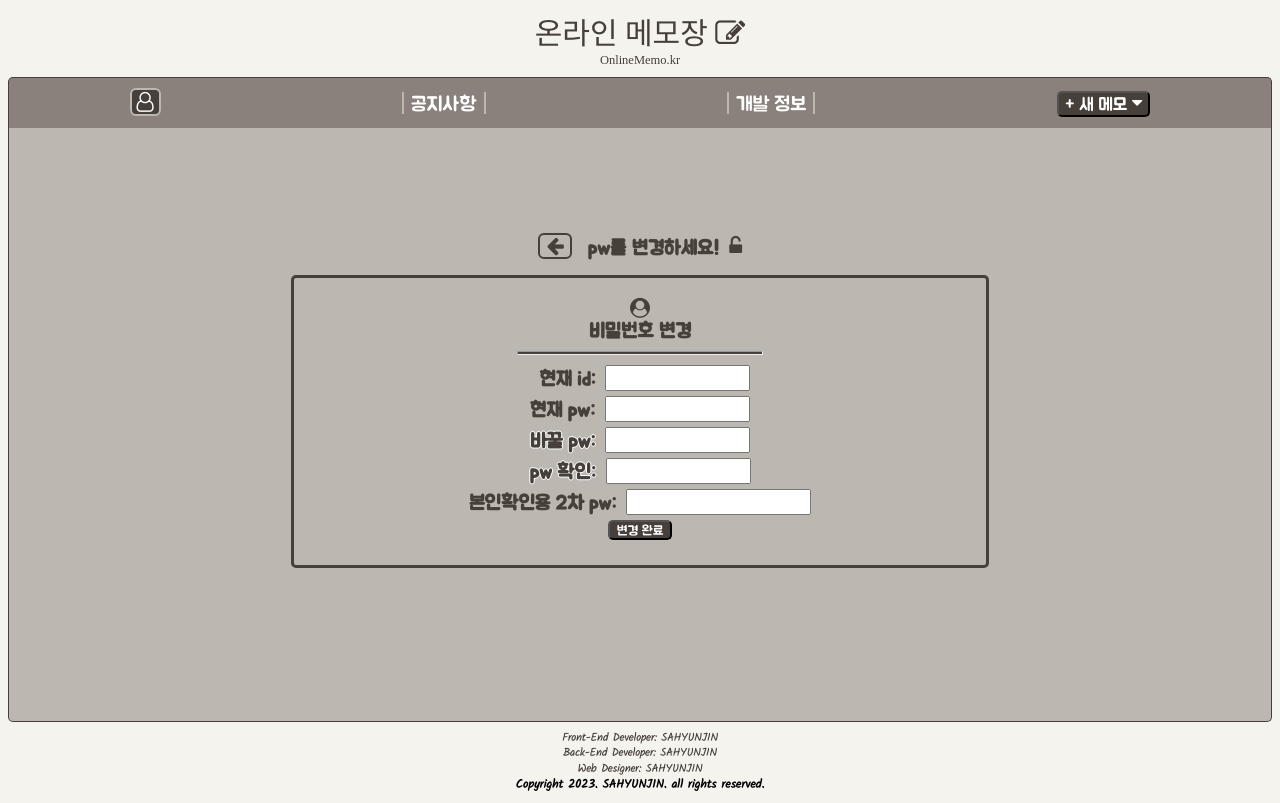
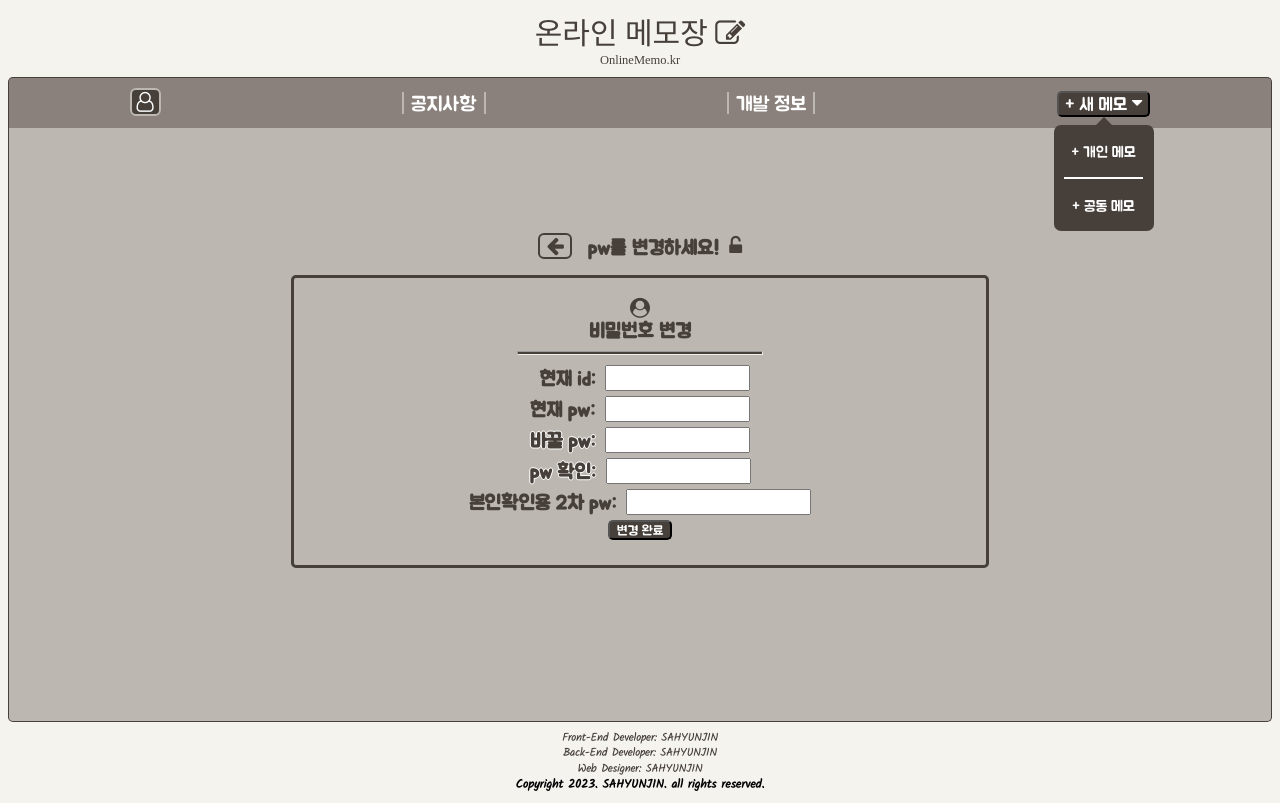
Before and after one commit to tkguswls1106/onlineMemo-react-project, a React (Create React App) app: page /pw in a window 1280 px wide. Both pictures are taken after a click on the button "+ 새 메모". Built offline with nearby package versions, Linux system fonts and the light colour scheme; a web font is replaced by a local one.

Commit message:
드롭다운 커스텀훅과 컴포넌트 작성후, 네비바에 적용성공 완료.

```diff
--- a/src/components/Navigation/YesLoginNav.jsx
+++ b/src/components/Navigation/YesLoginNav.jsx
@@ -2,6 +2,7 @@ import React from "react";
 import styled from "styled-components";
 import '../../App.css';
 import NavWrapper from "../Styled/NavWrapper";
+import Dropdown from "../UI/Dropdown";
 
 const Wrapper = styled(NavWrapper)`
     ul {
@@ -52,13 +53,45 @@ const Wrapper = styled(NavWrapper)`
 
 function YesLoginNav(props) {
 
+    const dropItemsUser = [
+        {
+            name: "회원정보",
+            link: "#",
+        },
+        {
+            name: "친구 목록",
+            link: "#",
+        },
+        {
+            name: "로그아웃",
+            link: "#",
+        },
+    ]
+
+    const dropItemsPlus = [
+        {
+            name: "+ 개인 메모",
+            link: "#",
+        },
+        {
+            name: "+ 공동 메모",
+            link: "#",
+        },
+    ]
+
     return (
         <Wrapper>
             <ul>
-                <li><i class="fa fa-user-o" aria-hidden="true"></i></li>
+                <Dropdown
+                    dropMain={<i class="fa fa-user-o" aria-hidden="true"></i>}
+                    dropItems={dropItemsUser}
+                />
                 <li><a href="#">공지사항</a></li>
                 <li><a href="#">개발 정보</a></li>
-                <li><span><button>+ 새 메모&nbsp;<i class="fa fa-caret-down" aria-hidden="true"></i></button></span></li>
+                <Dropdown
+                    dropMain={<span><button>+ 새 메모&nbsp;<i class="fa fa-caret-down" aria-hidden="true"></i></button></span>}
+                    dropItems={dropItemsPlus}
+                />
             </ul>
         </Wrapper>
     );
--- /dev/null
+++ b/src/components/UI/Dropdown.jsx
@@ -0,0 +1,95 @@
+import React, { useState, useEffect, useRef } from "react";
+import { Link } from "react-router-dom";
+import styled from "styled-components";
+import '../../App.css';
+import useDetectDropdown from "../../hooks/useDetectDropdown";
+
+const DropdownContainer = styled.div`
+    position: relative;
+`;
+
+const DropMenu = styled.div`
+    background: #463f3a;
+    position: absolute;
+    top: 67px;
+    left: 50%;
+    width: 100px;
+    text-align: left;
+    border-radius: 7px;
+    transform: translate(-50%, -20px);
+    z-index: 999;  // 페이지위에 겹친 요소들중 가장 위에있는 정도. 숫자가 클수록 위에 있다.
+
+    &:after {  // 세모화살표만들기
+        content: "";
+        height: 0;
+        width: 0;
+        position: absolute;
+        top: -2px;
+        left: 50%;
+        transform: translate(-50%, -50%);
+        border: 12px solid transparent;
+        border-top-width: 0;
+        border-bottom-color: #463f3a;
+    }
+
+    #dropUl {
+        list-style-type: none;
+        padding: 0;
+        margin: 0;
+        display: flex;
+        flex-direction: column;
+        justify-content: space-between;
+        align-items: center;
+    }
+
+    #dropLi {
+        border: solid white 2px;
+        border-top: #463f3a;
+        border-left: #463f3a;
+        border-right: #463f3a;
+
+        :last-child {
+            border-bottom: #463f3a;
+        }
+
+        & > a {
+            font-size: 1.5rem;
+            border: #463f3a;
+        }
+    }
+`;
+
+function Dropdown(props) {
+    const [ddIsOpen, ddRef, ddHandler] = useDetectDropdown(false);  // props를 받아오는게 아닌 훅 종류를 사용하였으므로, {}가 아닌, []로 받아야한다.
+    // useDetectDropdown(initialValue)의 initialValue를 false로 넣어주었다. 그러므로, IsOpen이 false가 되어 ddIsOpen도 false가 된다.
+    // 참고로 dd는 dropdown을 줄여서 적어본것이다.
+
+    const { dropMain, dropItems } = props;
+
+    return (
+        <DropdownContainer>
+            <li onClick={ddHandler} ref={ddRef}>
+                {dropMain}
+            </li>
+            { ddIsOpen &&
+                <DropMenu>
+                    <ul id="dropUl">
+                        {dropItems.map((drop) =>
+                        {
+                            return (
+                                <li id="dropLi">
+                                    <Link to={drop.link} style={{ textDecoration: "none" }}>
+                                        {drop.name}
+                                    </Link>
+                                </li>
+                            );
+                        }
+                        )}
+                    </ul>
+                </DropMenu>
+            }
+        </DropdownContainer>
+    );
+}
+
+export default Dropdown;
--- /dev/null
+++ b/src/hooks/useDetectDropdown.jsx
@@ -0,0 +1,41 @@
+import React, { useState, useEffect, useRef } from "react";
+import styled from "styled-components";
+// import '../../App.css';
+
+function useDetectDropdown(initialValue) {  // 드롭다운 부분 클릭 감지하는 커스텀 훅
+    // 조건 1: 드롭다운 메뉴 열려있는데 드롭다운 클릭시 -> 드롭다운 닫기 (toggleHandler 이용)
+    // 조건 2: 드롭다운 메뉴 닫혀있는데 드롭다운 클릭시 -> 드롭다운 열기 (toggleHandler 이용)
+    // 조건 3: 드롭다운 메뉴 이외의 공간 클릭시 -> 드롭다운 닫기 (useEffect 부분 이용)
+
+    const [isOpen, setIsOpen] = useState(initialValue);  // isOpen은 드롭다운메뉴가 열려있는가라는 의미로 작성한 이름이다.
+    const dropdownRef = useRef(null);  // 나중에 외부컴포넌트에서 태그안에 props속성값으로 드롭다운 메뉴를 지정하여 dropdownRef의 초기값을 넣어줌으로써, 드롭다운 메뉴를 참조하게 한다.
+
+    const toggleHandler = () => {  // 드롭다운 메뉴 열린 상태: 닫기로 변경, 드롭다운 메뉴 닫힌 상태: 열기로 변경.
+        setIsOpen(!isOpen);
+    }
+
+    useEffect(() => {
+        const onClick = (event) => {
+            if (dropdownRef.current !== null && !dropdownRef.current.contains(event.target)) {  // 화면내에서 '드롭다운 메뉴' 이외의 해당사항 없는 공간 클릭할시에
+                // event.target 은 이벤트가 발생한, 즉, 클릭한 부분을 의미한다.
+                // 그러므로, '참조로 지정한 드롭다운 메뉴가 존재하며 && 현재 클릭한 부분이 참조한 부분이 아닐때'라는 if조건문이 된다.
+                // 즉, 드롭다운 메뉴의 클릭은 event.target과 dropdownRef.current가 같아지는 때이다.
+                setIsOpen(!isOpen)  // 드롭다운 세부메뉴 펼쳐져있는거 다시 접어서 해제시킴.
+            }
+        };
+
+        if (isOpen) {  // isOpen == true 일시에 (즉, 드롭다운 메뉴가 클릭되었을때)
+            window.addEventListener("click", onClick);  // 마우스클릭시, onClick 이벤트함수 실행하도록 조건 add.
+            // 참고로 window 객체는 모든 객체들의 조상이므로, 그냥 보이는 화면내 전부라고 생각해도 좋다.
+        }
+
+        return () => {
+            window.removeEventListener("click", onClick);  // 마우스 클릭 조건에 add해두었던 onClick 이벤트함수를, 컴포넌트 언마운트(사망) 직전에 조건 제거함.
+            // 참고로 window 객체는 모든 객체들의 조상이므로, 그냥 보이는 화면내 전부라고 생각해도 좋다.
+        };
+    }, [isOpen]);
+
+    return [isOpen, dropdownRef, toggleHandler];  // 나중에 외부컴포넌트에서 태그안에 props속성값으로 이 세가지를 직접 사용하거나 값을 넣어주어야한다.
+}
+
+export default useDetectDropdown;
```
